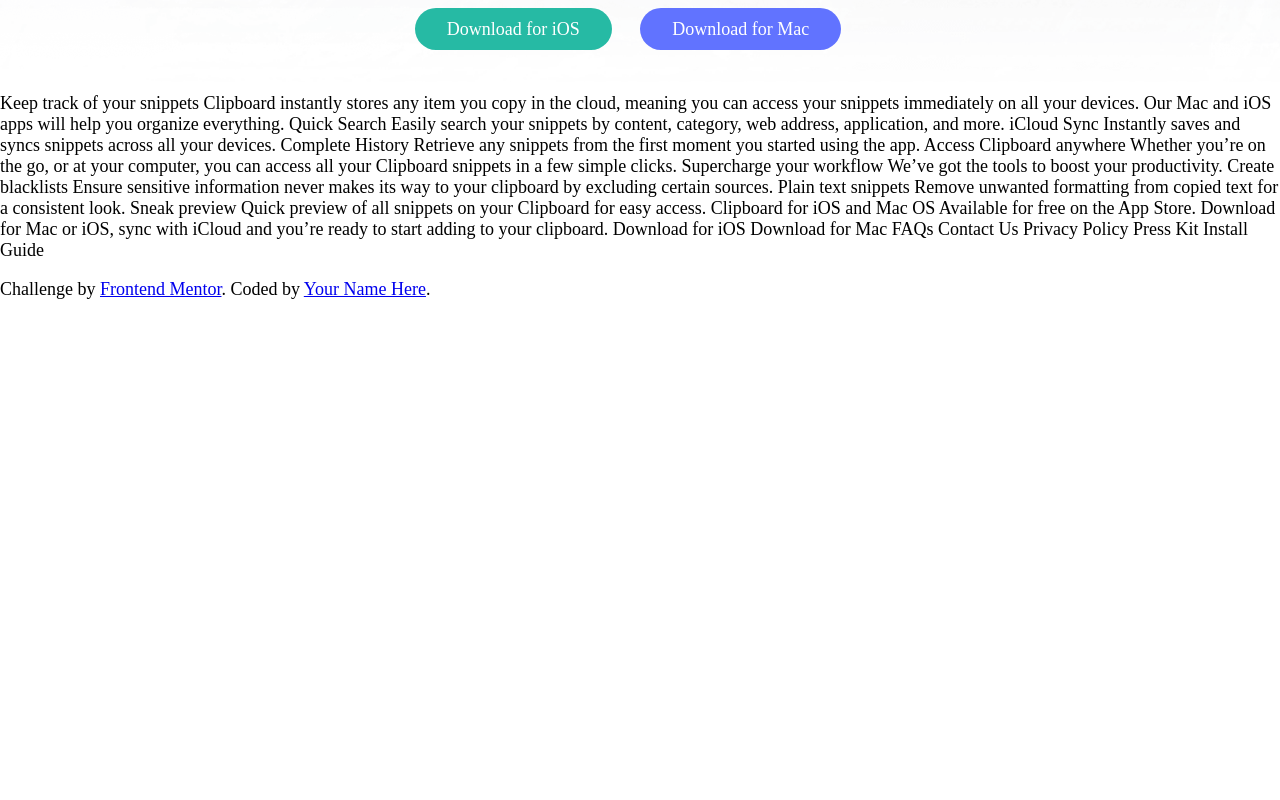
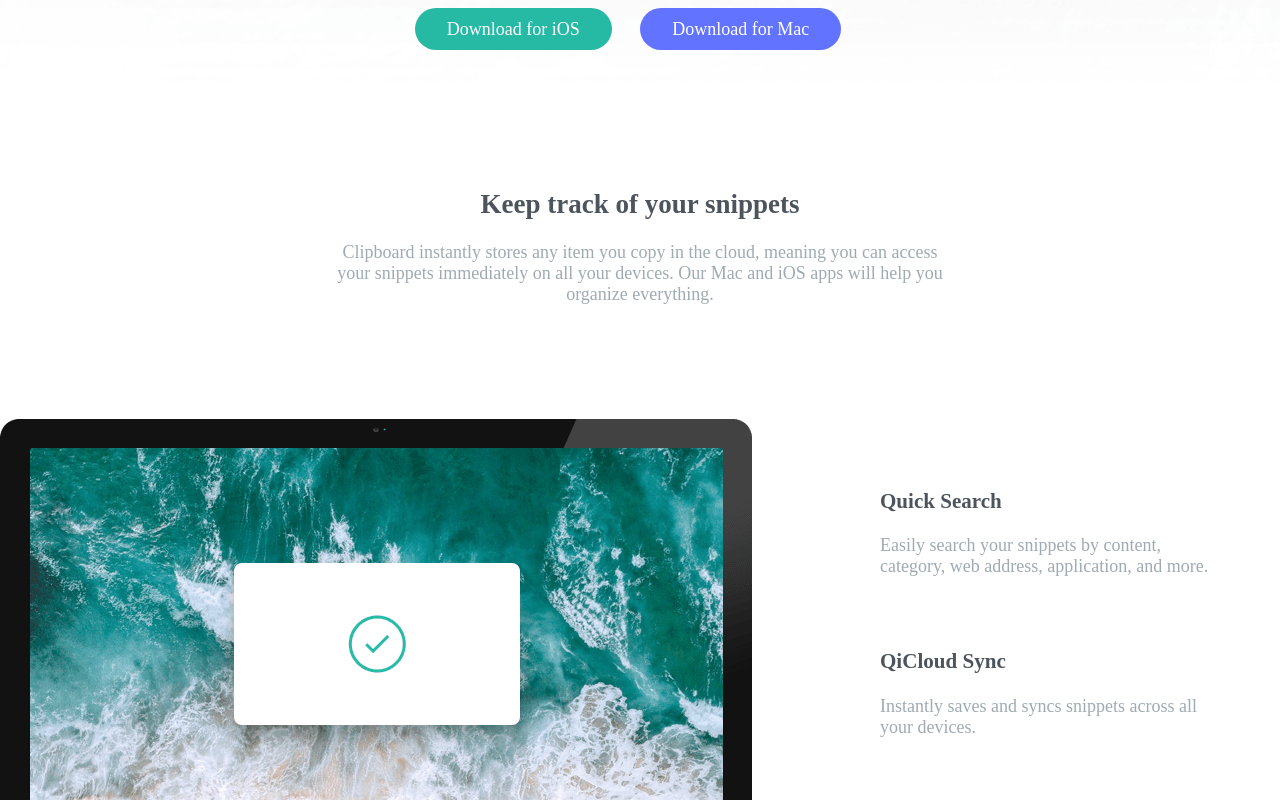
Before and after one commit to dntfindmel/ClipboardFrontendMentor, a plain HTML site: page index.html in a window 1280 px wide. Shown: the part 387-1187 px from the top of the page. Before the commit the page ends 800 px from the top, so only its background shows below. Drawn offline with Linux system fonts and the light colour scheme; a web font is replaced by a local one.

Commit message:
Unfinished but updated

```diff
--- /dev/null
+++ b/css/devices.css
@@ -0,0 +1,12 @@
+.devices-container {
+    margin-top: 15rem;
+    text-align: center;
+}
+
+.devices-container__title {
+    color: var(--Dark-Grayish-Blue);
+}
+
+.devices-container__text {
+    color: var(--Grayish-Blue);
+}
--- /dev/null
+++ b/css/section.css
@@ -0,0 +1,33 @@
+
+
+.computer-container__title {
+    color: var(--Dark-Grayish-Blue);
+    margin-top: 6rem;
+    text-align: center;
+}
+
+.computer-container__text {
+    color: var(--Grayish-Blue);
+    text-align: center;
+}
+
+.computer-container__image {
+    margin-top: 6rem;
+    float: left;
+    margin-right: 8rem;
+}
+
+.computer-container__subtitle--one {
+    clear: right;
+    margin-top: 11.5rem;
+    color: var(--Dark-Grayish-Blue);
+}
+
+.computer-container__subtitle {
+    margin-top: 4.5rem;
+    color: var(--Dark-Grayish-Blue);
+}
+
+.computer-container__subtext {
+    color: var(--Grayish-Blue);
+}
--- a/css/styles.css
+++ b/css/styles.css
@@ -1,4 +1,7 @@
 @import url("../css/header.css");
+@import url("../css/section.css");
+@import url("../css/devices.css");
+@import url("../css/workflow.css");
 
 :root {
  --Strong-Cyan: hsl(171, 66%, 44%);
--- /dev/null
+++ b/css/workflow.css
@@ -0,0 +1,22 @@
+.workflow-container {
+    text-align: center;
+}
+
+.workflow-container__title, .workflow__section--subtext {
+    color: var(--Dark-Grayish-Blue);
+}
+
+.workflow-container__text, .workflow__section--text {
+    color: var(--Grayish-Blue);
+}
+
+.workflow__section--cards {
+    display: flex;
+    align-items: flex-start;
+    justify-content: space-evenly;
+    margin-top: 5rem;
+}
+
+.workflow__section--image {
+    height: 2rem;
+}
--- a/index.html
+++ b/index.html
@@ -25,45 +25,64 @@
       <a href="#" class="header-container__link--blue">Download for Mac</a>
   </div>
 </header>
-  Keep track of your snippets
 
-  Clipboard instantly stores any item you copy in the cloud,
-  meaning you can access your snippets immediately on all your
-  devices. Our Mac and iOS apps will help you organize everything.
+<main class="container">
+  <section class="computer-container">
+      <h2 class="computer-container__title">Keep track of your snippets</h2>
 
-  Quick Search
+      <p class="computer-container__text">Clipboard instantly stores any item you copy in the cloud,
+      meaning you can access</br> your snippets immediately on all your
+      devices. Our Mac and iOS apps will help you</br> organize everything.</p>
 
-  Easily search your snippets by content, category, web address, application, and more.
+      <img src="images/image-computer.png" alt="Computer with a check inside" class="computer-container__image">
+    <div class="computer-container__div">
+      <h3 class="computer-container__subtitle--one">Quick Search</h3>
 
-  iCloud Sync
+      <p class="computer-container__subtext">Easily search your snippets by content,</br> category, web address, application, and more.</p>
 
-  Instantly saves and syncs snippets across all your devices.
+      <h3 class="computer-container__subtitle">QiCloud Sync</h3>
 
-  Complete History
+      <p class="computer-container__subtext">Instantly saves and syncs snippets across all</br> your devices.</p>
 
-  Retrieve any snippets from the first moment you started using the app.
+      <h3 class="computer-container__subtitle">Complete History</h3>
 
-  Access Clipboard anywhere
+      <p class="computer-container__subtext">Retrieve any snippets from the first moment</br> you started using the app.</p>
+    </div>
+  </section>
 
-  Whether you’re on the go, or at your computer, you can access all your Clipboard
-  snippets in a few simple clicks.
+  <section class="devices-container">
+    <h1 class="devices-container__title">Access Clipboard anywhere</h1>
 
-  Supercharge your workflow
+    <p class="devices-container__text">Whether you’re on the go, or at your computer, you can access all your Clipboard</br>
+  snippets in a few simple clicks.</p>
+  <img src="images/image-devices.png" alt="A photo of a tablet and a smartphone with the website" class="devices-container__image">
+</section>
 
-  We’ve got the tools to boost your productivity.
+  <section class="workflow-container">
+     <h1 class="workflow-container__title">Supercharge your workflow</h1>
 
-  Create blacklists
+     <p class="workflow-container__text">We’ve got the tools to boost your productivity.</p>
 
-  Ensure sensitive information never makes its way to your clipboard by excluding certain sources.
+  <div class="workflow__section--cards">
+    <div class="workflow__section">
+     <img src="images/icon-blacklist.svg" alt="A icon of a list" class="workflow__section--image">
+      <h3 class="workflow__section--subtext">Create blacklists</h3>
+      <p class="workflow__section--text">Ensure sensitive information never makes its</br> way to your clipboard by excluding certain</br> sources.</p>
+    </div>
 
-  Plain text snippets
+    <div class="workflow__section">
+      <img src="images/icon-text.svg" alt="A letter of a text" class="workflow__section--image">
+        <h3 class="workflow__section--subtext">Plain text snippets</h3>
+        <p class="workflow__section--text">Remove unwanted formatting from copied text</br> for a consistent look.</p>
+    </div>
 
-  Remove unwanted formatting from copied text for a consistent look.
-
-  Sneak preview
-
-  Quick preview of all snippets on your Clipboard for easy access.
-
+    <div class="workflow__section">
+      <img src="images/icon-preview.svg" alt="a picture of an eye" class="workflow__section--image">
+        <h3 class="workflow__section--subtext">Sneak preview</h3>
+        <p class="workflow__section--text">Quick preview of all snippets on your Clipboard</br> for easy access.</p>
+    </div>
+  </div>
+</section>
   Clipboard for iOS and Mac OS
 
   Available for free on the App Store. Download for Mac or iOS, sync with iCloud
@@ -77,7 +96,7 @@
   Privacy Policy
   Press Kit
   Install Guide
-
+</main>
   <footer>
     <p class="attribution">
       Challenge by <a href="https://www.frontendmentor.io?ref=challenge" target="_blank">Frontend Mentor</a>.
```
